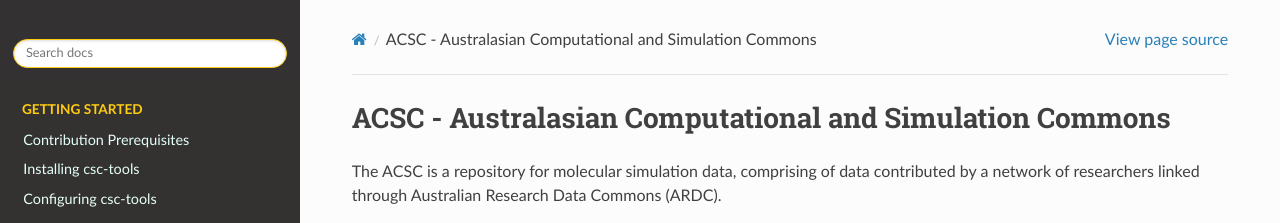
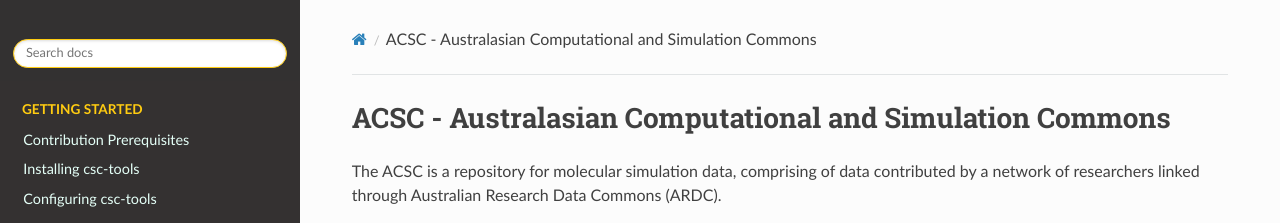
Before and after one commit to ATB-UQ/csc-tools, a Sphinx documentation site: the page built from docs/source/index.rst, in a window 1280 px wide and 1105 px high. Shown: the top 223 px of the window. Built offline with Sphinx 7.4.7 and the Read the Docs theme 2.0.0, drawn with Linux system fonts in a browser that asks for light colours.

Commit message:
hide show source link

```diff
--- a/docs/source/conf.py
+++ b/docs/source/conf.py
@@ -63,6 +63,8 @@
 #favicon
 html_favicon = '_static/images/fav.ico'
 
+html_show_sourcelink = False # Hide "Show Source" link
+
 html_context = {
     "display_github": False, # Integrate GitHub
     "github_user": 'ATB-UQ', # Username
```
